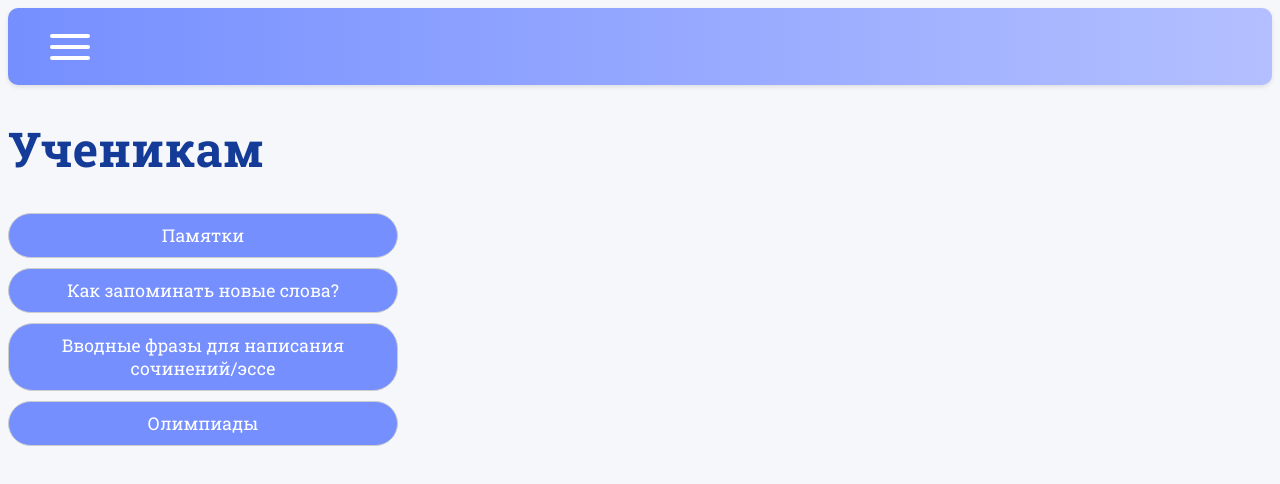
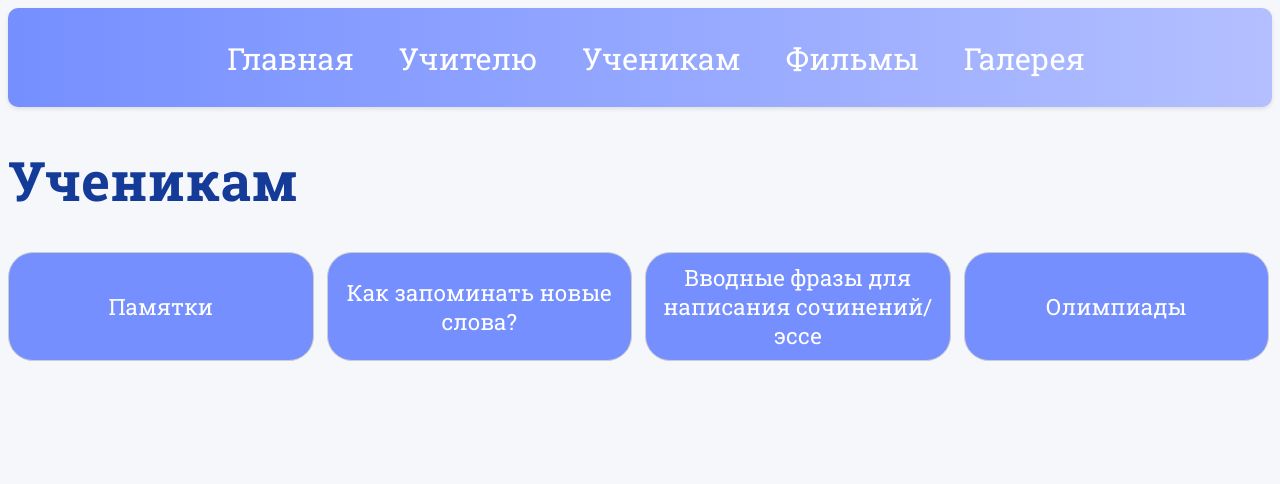
Before and after one commit to alexanderioo/alexander, a plain HTML site: page pupil.html in a window 1280 px wide. Drawn offline with Linux system fonts and the light colour scheme.

Commit message:
prefinal

```diff
--- a/css/styles.css
+++ b/css/styles.css
@@ -78,7 +78,7 @@ header a{
     text-decoration: none;
 }
 header a:hover{
-    color: rgb(114, 112, 112);
+    color: #143b97;
 }
 h1{
   color: #143b97;
@@ -203,7 +203,7 @@ color: #143b97;
     position: absolute;
     display: grid;
     gap: 12px;
-    padding: 42px 0 0 10px;
+    padding: 42px 0 5px 10px;
     margin: 0;
     background: linear-gradient(90deg, #758fff, #b3bfff);
     list-style-type: none;
@@ -228,7 +228,7 @@ color: #143b97;
     padding: 10px 15px;
     margin-right: 3px;
     cursor: pointer;
-    width: 390px;
+    max-width: 100%;
     font-family: 'Roboto Slab', serif;
     font-size: 1.1rem;
 }
@@ -328,4 +328,51 @@ a{
   font-size: 1.2rem;
   max-width: 650px;
 }
+
   }
+
+@media(min-width:1024px){
+  h1{
+    font-size: 3.4rem;
+  }
+  h2{
+    font-size: 2.1rem;
+  }
+  p,li{
+    font-size: 1.9rem;
+  }
+.tablink{
+  font-size: 1.4rem;
+}
+  .link_wrapper{
+    display: flex;
+    flex-direction: row;
+    justify-content: center;
+  }
+  a{
+    font-size: 1.9rem;
+  }
+  .burger::before, .burger::after{
+    display: none;
+  }
+  .burger{
+   display: none;
+  }
+  .burger-checkbox {
+    display: none;
+  }
+  .menu-list {
+    display: flex;
+    flex-direction: row;
+    justify-content: center;
+    position: static;
+    transform: none;
+    padding: 0;
+    background: none;
+    width: auto;
+    gap: 45px;
+  }
+  .gallery_img{
+    width: 100%;
+  }
+}
```
Also changed, not shown: 1 other file.
